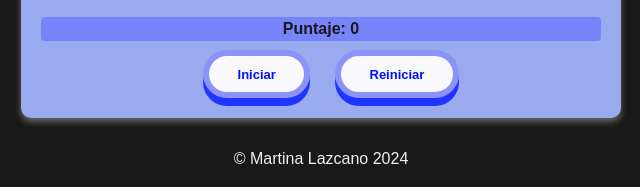
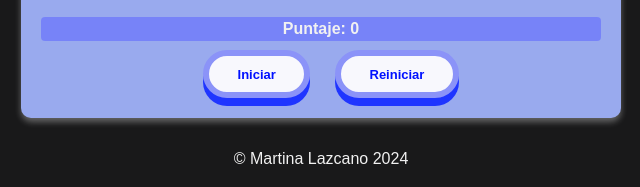
Before and after one commit to martinalzc/PF-Martina-Lazcano, a plain HTML site: page index.html in a window 1280 px wide. Shown: the part 580-767 px from the top of the page, 319-959 px from the left. Drawn offline with Linux system fonts and the light colour scheme.

Commit message:
desktop version complete

```diff
--- a/css/styles.css
+++ b/css/styles.css
@@ -47,7 +47,7 @@ canvas {
 div p{
     margin-bottom: 9px;
     font-weight: bolder;
-    color:#19191a;
+    color:#f1f1f1;
     background-color: #646effa1;
     padding: 3px 0 3px 0;
     border-radius: 4px;
--- a/index.html
+++ b/index.html
@@ -3,6 +3,8 @@
 <head>
     <meta charset="UTF-8">
     <meta name="viewport" content="width=device-width, initial-scale=1.0">
+    <meta name="author" content="Martina Lazcano">
+    <link rel="shortcut icon" href="assets/images/file__2_-removebg-preview.png" type="image/x-icon">
     <title>Snake Game</title>
     <link rel="stylesheet" href="css/styles.css">
 </head>
```
Also changed, not shown: assets/images/file__2_-removebg-preview.png (added).
